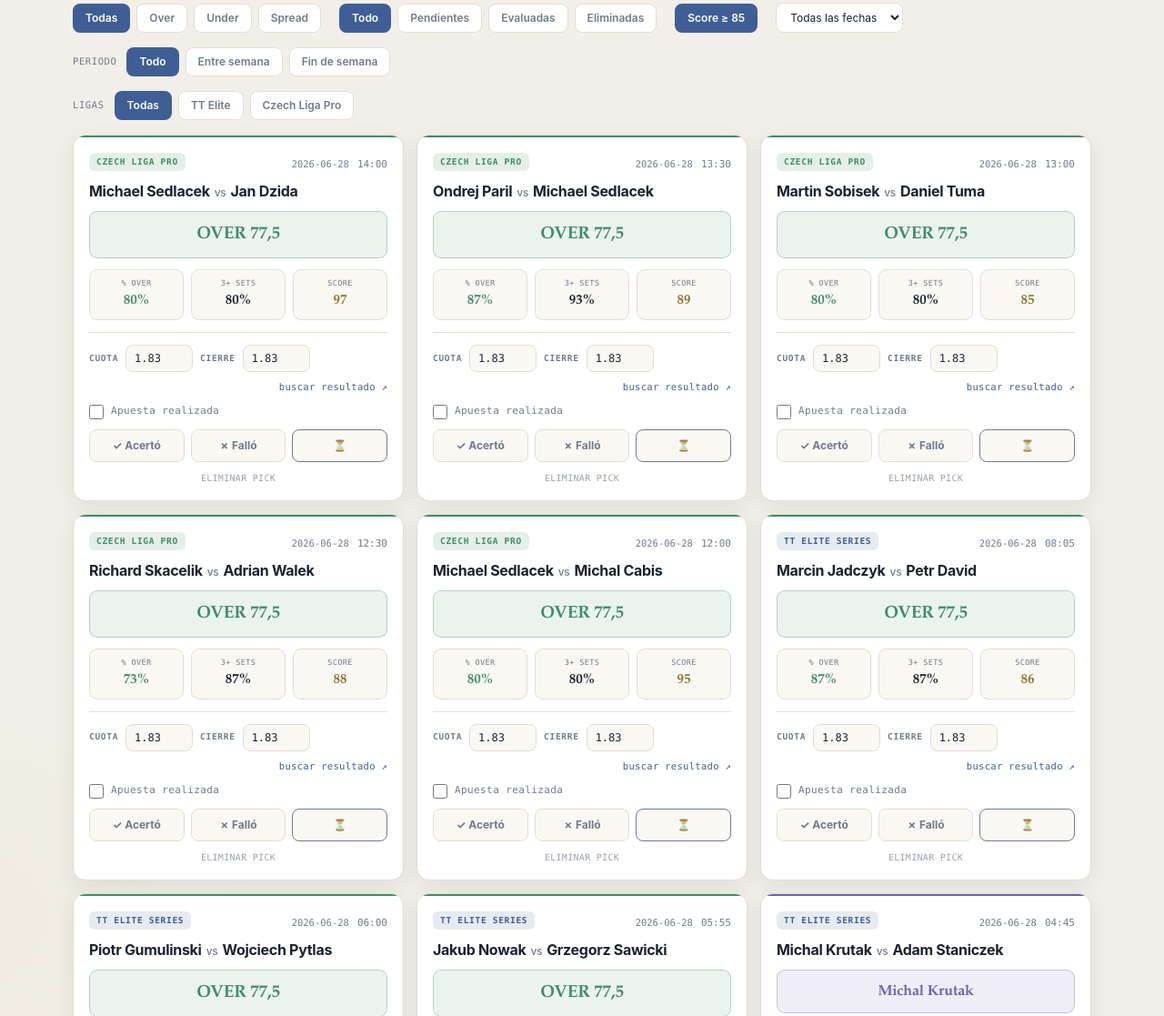
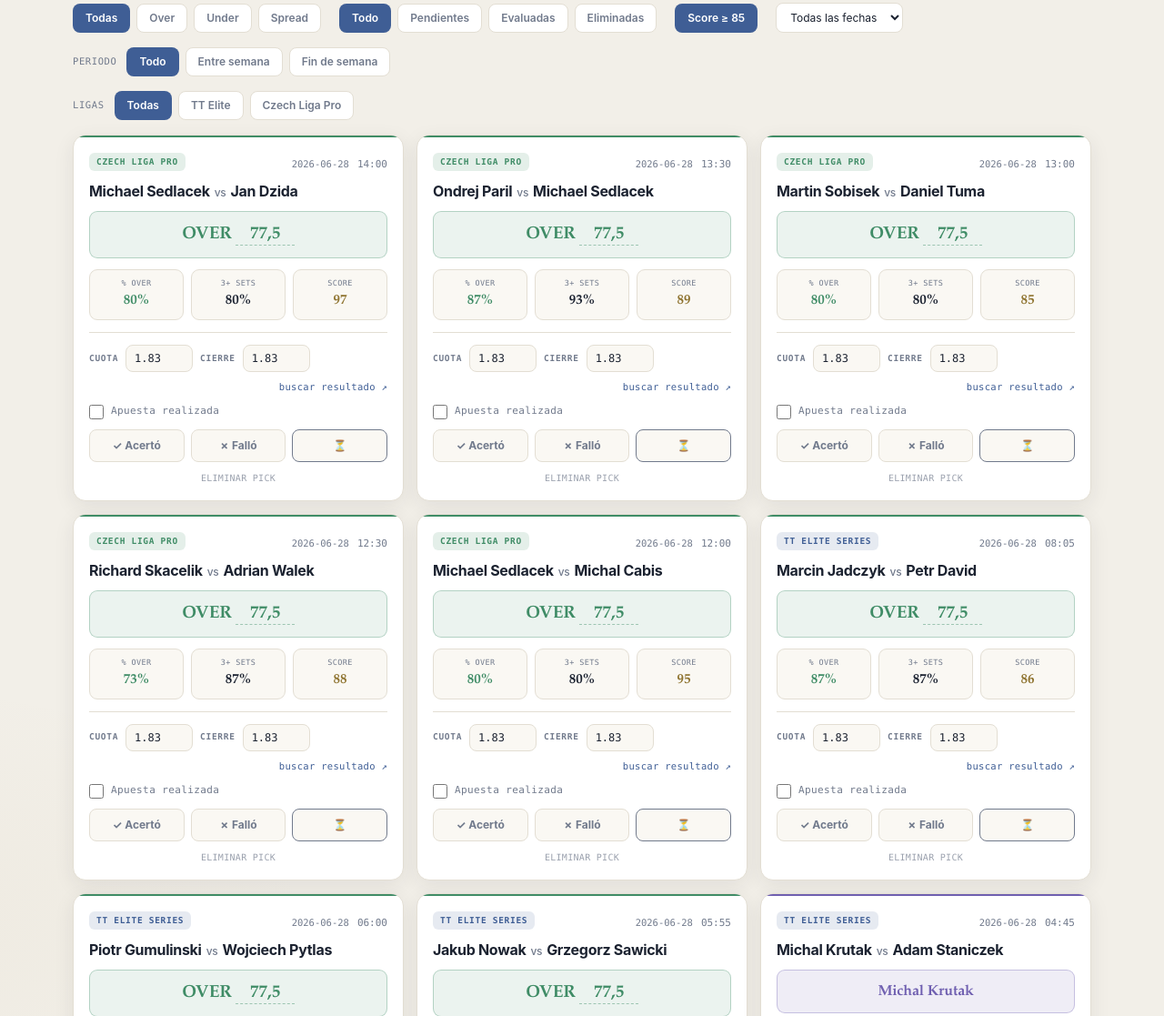
Before and after one commit to serch55/ttedge, a website: page public/index.html in a window 1280 px wide. Shown: the part 840-1957 px from the top of the page at 91% size. Drawn offline with Linux system fonts and the light colour scheme.

Commit message:
feat: línea de over/under editable por tarjeta

```diff
--- a/public/index.html
+++ b/public/index.html
@@ -137,6 +137,10 @@
   .pick.under{background:color-mix(in srgb,var(--warn) 11%,transparent);border:1px solid color-mix(in srgb,var(--warn) 34%,transparent)}
   .pick.spread{background:color-mix(in srgb,var(--c-purple) 11%,transparent);border:1px solid color-mix(in srgb,var(--c-purple) 32%,transparent)}
   .pick .big{font-family:var(--serif);font-size:19px;font-weight:600;letter-spacing:-.2px}
+  .pick .lineinp{font-family:var(--serif);font-size:19px;font-weight:600;color:inherit;background:transparent;
+    border:none;border-bottom:1px dashed color-mix(in srgb,currentColor 45%,transparent);width:3.4em;text-align:center;
+    padding:0 2px;outline:none;font-variant-numeric:tabular-nums;cursor:text}
+  .pick .lineinp:hover,.pick .lineinp:focus{border-bottom-color:currentColor}
   .pick.over .big{color:var(--pos)}.pick.under .big{color:var(--warn)}.pick.spread .big{color:var(--c-purple)}
   .lbl{font-family:var(--mono);font-size:9.5px;text-transform:uppercase;letter-spacing:.7px;color:var(--mut);font-weight:600}
   .metrics{display:grid;grid-template-columns:repeat(3,1fr);gap:8px;margin-top:12px}
@@ -258,6 +262,7 @@ function setResult(id,r){ const x=t(id); x.result=(x.result===r?'pending':r); sa
 function setOdds(id,v){ const x=t(id); x.odds=v; saveTrack(); pushCloud(); renderKpis(); render(); }
 function setClose(id,v){ const x=t(id); x.close=v; saveTrack(); pushCloud(); renderKpis(); }
 function setPlaced(id,v){ const x=t(id); x.placed=v; saveTrack(); pushCloud(); render(); }
+function setLine(id,el){ const n=parseFloat(String(el.value).replace(',','.')); if(!isNaN(n)){ const x=t(id); x.line=n; el.value=String(n).replace('.',','); saveTrack(); pushCloud(); } }
 function delPick(id){ const x=t(id); x.deleted=true; saveTrack(); pushCloud(); render(); }
 function restorePick(id){ const x=t(id); x.deleted=false; saveTrack(); pushCloud(); render(); }
 
@@ -441,11 +446,12 @@ function render(){
     const cardCls=isSp?'spread':isU?'under':'', pickCls=isSp?'spread':isU?'under':'over';
     const x=track[d.id]||{result:'pending',odds:'',close:''};
     const odd=parseFloat(x.odds)||1.83;  // cuota fija por defecto 1.83
+    const line = x.line!=null ? x.line : (isU?71.5:77.5);  // línea editable (def. 77,5 over / 71,5 under)
     let pl='';
     if(x.result==='win'||x.result==='loss'){ const e=x.result==='win'?STAKE*(odd-1):-STAKE; pl=`<span class="pl ${e>=0?'pos':'neg'}">${e>=0?'+':'−'}€${Math.abs(e).toFixed(2)}</span>`; }
     const pickBlock = isSp
       ? `<div class="pick spread"><span class="big" style="font-size:16px">${d.pick||'—'}</span></div>`
-      : `<div class="pick ${pickCls}"><span class="big">${isU?'UNDER 71,5':'OVER 77,5'}</span></div>`;
+      : `<div class="pick ${pickCls}"><span class="big">${isU?'UNDER':'OVER'} <input class="lineinp" type="text" inputmode="decimal" value="${fmtN(line)}" onchange="setLine('${d.id}',this)" title="Editar la línea"></span></div>`;
     const metricsBlock = isSp
       ? `<div class="metrics">
            <div class="m"><div class="k">Hándicap</div><div class="v" style="color:${col}">${d.spread!=null?fmtN(d.spread):'—'}</div></div>
```
